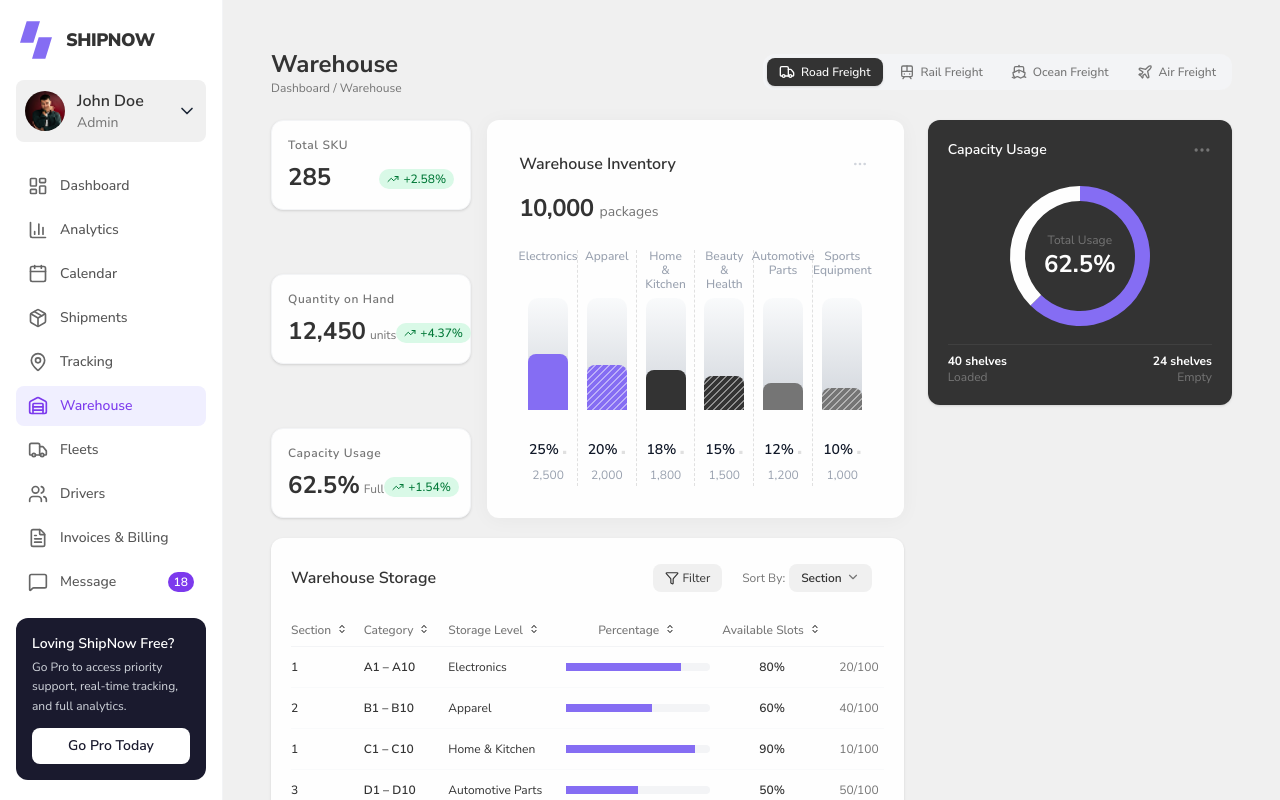
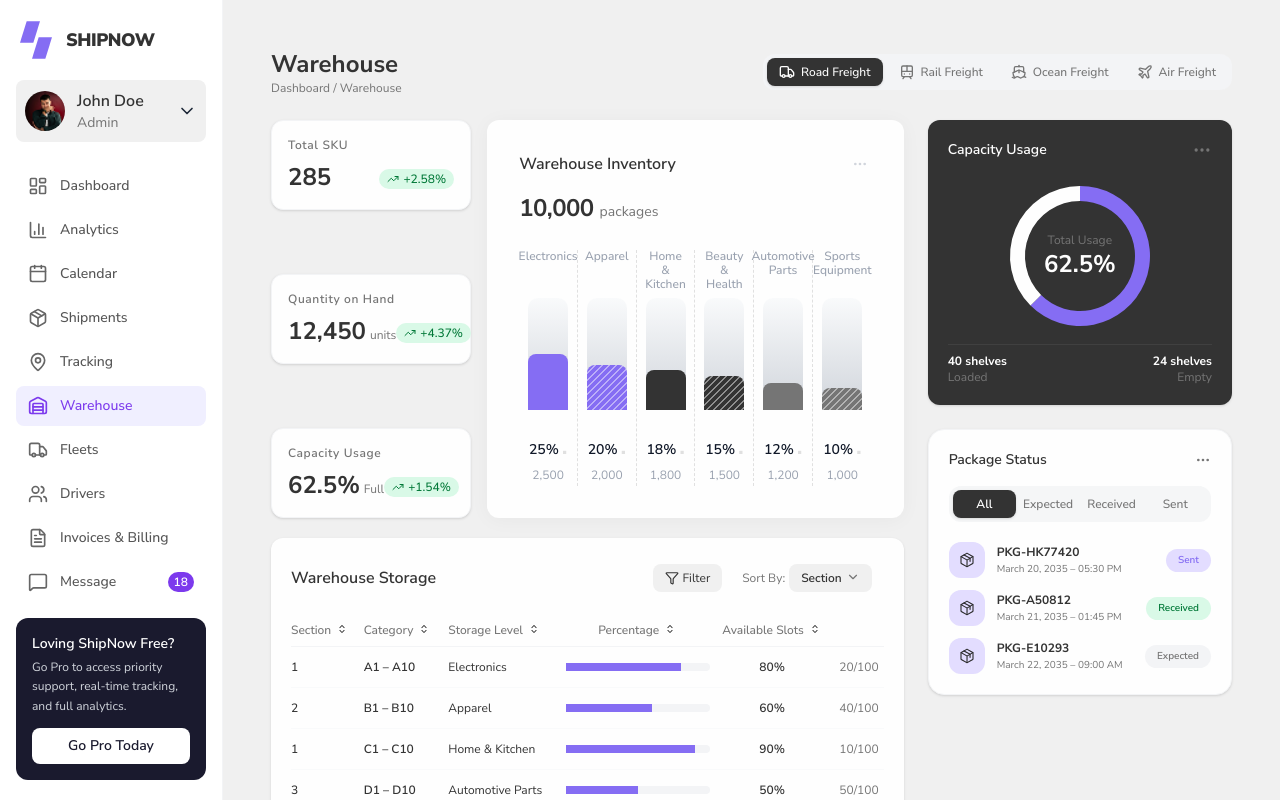
Before and after one commit to gmnayem631/ship-now, a Next.js app: page /warehouse in a window 1280 px wide. Shown: the top 800 px of the page. Built offline with nearby package versions, Linux system fonts and the light colour scheme.

Commit message:
feat: add PackageStatus component and related data for package tracking

```diff
--- a/app/(dashboard)/warehouse/page.tsx
+++ b/app/(dashboard)/warehouse/page.tsx
@@ -1,5 +1,6 @@
 import { CapacityUsageCard } from "@/app/components/warehouse/CapacityUsageCard";
 import { MetricCard } from "@/app/components/warehouse/MetricCard";
+import { PackageStatus } from "@/app/components/warehouse/PackageStatus";
 import WarehouseHeader from "@/app/components/warehouse/WarehouseHeader";
 import WarehouseInventory from "@/app/components/warehouse/WarehouseInventory";
 import { WarehouseMap } from "@/app/components/warehouse/WarehouseMap";
@@ -52,7 +53,7 @@ export default function WarehouseDashboard() {
           <CapacityUsageCard />
 
           {/* Add PackageStatus and ActivityLog here once you create their components */}
-          {/* <PackageStatus /> */}
+          <PackageStatus />
           {/* <ActivityLog /> */}
         </div>
       </div>
--- /dev/null
+++ b/app/components/warehouse/PackageIcon.tsx
@@ -0,0 +1,51 @@
+import React from "react";
+
+const PackageIcon = () => {
+  return (
+    <svg
+      width="16"
+      height="16"
+      viewBox="0 0 22 22"
+      fill="none"
+      xmlns="http://www.w3.org/2000/svg"
+    >
+      <path
+        fillRule="evenodd"
+        clipRule="evenodd"
+        d="M10.325 1.31015C10.5305 1.19244 10.7632 1.13049 11 1.13049C11.2368 1.13049 11.4695 1.19244 11.675 1.31015L19.2372 5.56387C19.4487 5.68401 19.6248 5.85781 19.7478 6.06773C19.8708 6.27766 19.9362 6.51629 19.9375 6.75957L19.9375 6.76327L19.9375 15.2367H19.25L19.9375 15.2404C19.9362 15.4837 19.8708 15.7223 19.7478 15.9322C19.6248 16.1422 19.4487 16.316 19.2372 16.4361L19.2347 16.4375L11.675 20.6898C11.4695 20.8075 11.2368 20.8695 11 20.8695C10.7632 20.8695 10.5305 20.8075 10.325 20.6898L2.76529 16.4375L2.76285 16.4361C2.5513 16.316 2.37516 16.1422 2.2522 15.9322C2.12925 15.7223 2.06382 15.4837 2.06251 15.2404L2.0625 15.2367V6.75957C2.06381 6.51629 2.12925 6.27766 2.2522 6.06773C2.37516 5.85781 2.5513 5.68401 2.76285 5.56388L2.76529 5.56249L10.325 1.31015ZM18.5625 15.2334V6.76658C18.5624 6.7652 18.562 6.76386 18.5613 6.76266C18.5606 6.76144 18.5596 6.76041 18.5584 6.75967C18.5583 6.75962 18.5585 6.75972 18.5584 6.75967L11 2.50807L3.44184 6.75953C3.44176 6.75958 3.44192 6.75948 3.44184 6.75953C3.44063 6.76027 3.43939 6.76144 3.43867 6.76266C3.43797 6.76386 3.43757 6.76521 3.4375 6.76659V15.2334C3.43757 15.2348 3.43797 15.2361 3.43867 15.2373C3.43938 15.2385 3.44038 15.2395 3.44158 15.2403C3.4415 15.2402 3.44167 15.2403 3.44158 15.2403L11 19.4919L18.5582 15.2404C18.5581 15.2405 18.5582 15.2404 18.5582 15.2404C18.5594 15.2397 18.5606 15.2385 18.5613 15.2373C18.562 15.2361 18.5624 15.2348 18.5625 15.2334Z"
+        fill="#333333"
+      />
+      <path
+        fillRule="evenodd"
+        clipRule="evenodd"
+        d="M10.325 1.31015C10.5305 1.19244 10.7632 1.13049 11 1.13049C11.2368 1.13049 11.4695 1.19244 11.675 1.31015L19.2372 5.56387C19.4487 5.68401 19.6248 5.85781 19.7478 6.06773C19.8708 6.27766 19.9362 6.51629 19.9375 6.75957L19.9375 6.76327L19.9375 15.2367H19.25L19.9375 15.2404C19.9362 15.4837 19.8708 15.7223 19.7478 15.9322C19.6248 16.1422 19.4487 16.316 19.2372 16.4361L19.2347 16.4375L11.675 20.6898C11.4695 20.8075 11.2368 20.8695 11 20.8695C10.7632 20.8695 10.5305 20.8075 10.325 20.6898L2.76529 16.4375L2.76285 16.4361C2.5513 16.316 2.37516 16.1422 2.2522 15.9322C2.12925 15.7223 2.06382 15.4837 2.06251 15.2404L2.0625 15.2367V6.75957C2.06381 6.51629 2.12925 6.27766 2.2522 6.06773C2.37516 5.85781 2.5513 5.68401 2.76285 5.56388L2.76529 5.56249L10.325 1.31015ZM18.5625 15.2334V6.76658C18.5624 6.7652 18.562 6.76386 18.5613 6.76266C18.5606 6.76144 18.5596 6.76041 18.5584 6.75967C18.5583 6.75962 18.5585 6.75972 18.5584 6.75967L11 2.50807L3.44184 6.75953C3.44176 6.75958 3.44192 6.75948 3.44184 6.75953C3.44063 6.76027 3.43939 6.76144 3.43867 6.76266C3.43797 6.76386 3.43757 6.76521 3.4375 6.76659V15.2334C3.43757 15.2348 3.43797 15.2361 3.43867 15.2373C3.43938 15.2385 3.44038 15.2395 3.44158 15.2403C3.4415 15.2402 3.44167 15.2403 3.44158 15.2403L11 19.4919L18.5582 15.2404C18.5581 15.2405 18.5582 15.2404 18.5582 15.2404C18.5594 15.2397 18.5606 15.2385 18.5613 15.2373C18.562 15.2361 18.5624 15.2348 18.5625 15.2334Z"
+        fill="black"
+        fillOpacity="0.2"
+      />
+      <path
+        fillRule="evenodd"
+        clipRule="evenodd"
+        d="M6.273 3.70701C6.45637 3.37454 6.87456 3.25367 7.20703 3.43704L15.543 8.0347C15.7623 8.15565 15.8984 8.38627 15.8984 8.6367V13.1055C15.8984 13.4852 15.5906 13.793 15.2109 13.793C14.8312 13.793 14.5234 13.4852 14.5234 13.1055V9.04265L6.54297 4.64105C6.21049 4.45768 6.08962 4.03949 6.273 3.70701Z"
+        fill="#333333"
+      />
+      <path
+        fillRule="evenodd"
+        clipRule="evenodd"
+        d="M6.273 3.70701C6.45637 3.37454 6.87456 3.25367 7.20703 3.43704L15.543 8.0347C15.7623 8.15565 15.8984 8.38627 15.8984 8.6367V13.1055C15.8984 13.4852 15.5906 13.793 15.2109 13.793C14.8312 13.793 14.5234 13.4852 14.5234 13.1055V9.04265L6.54297 4.64105C6.21049 4.45768 6.08962 4.03949 6.273 3.70701Z"
+        fill="black"
+        fill-opacity="0.2"
+      />
+      <path
+        d="M3.17927 5.81042C2.84762 5.62555 2.4289 5.74454 2.24403 6.07619C2.05916 6.40785 2.17816 6.82657 2.50981 7.01143L10.3864 11.402L10.3125 20.1723C10.3093 20.552 10.6145 20.8624 10.9942 20.8656C11.3739 20.8688 11.6843 20.5636 11.6875 20.1839L11.7615 11.402L19.4951 7.0087C19.8252 6.82115 19.9408 6.40148 19.7533 6.07134C19.5657 5.74119 19.146 5.6256 18.8159 5.81315L11.0742 10.2111L3.17927 5.81042Z"
+        fill="#333333"
+      />
+      <path
+        d="M3.17927 5.81042C2.84762 5.62555 2.4289 5.74454 2.24403 6.07619C2.05916 6.40785 2.17816 6.82657 2.50981 7.01143L10.3864 11.402L10.3125 20.1723C10.3093 20.552 10.6145 20.8624 10.9942 20.8656C11.3739 20.8688 11.6843 20.5636 11.6875 20.1839L11.7615 11.402L19.4951 7.0087C19.8252 6.82115 19.9408 6.40148 19.7533 6.07134C19.5657 5.74119 19.146 5.6256 18.8159 5.81315L11.0742 10.2111L3.17927 5.81042Z"
+        fill="black"
+        fillOpacity="0.2"
+      />
+    </svg>
+  );
+};
+
+export default PackageIcon;
--- /dev/null
+++ b/app/components/warehouse/PackageStatus.tsx
@@ -0,0 +1,98 @@
+"use client";
+
+import React, { useState } from "react";
+import { MoreHorizontal } from "lucide-react";
+import {
+  PackageItem,
+  packagesData,
+  StatusType,
+} from "@/app/data/packageStatusData";
+import PackageIcon from "./PackageIcon";
+
+export const PackageStatus: React.FC = () => {
+  const [activeTab, setActiveTab] = useState<StatusType>("All");
+
+  const filteredPackages = packagesData.filter((pkg) => {
+    if (activeTab === "All") return true;
+    return pkg.status === activeTab;
+  });
+
+  const getStatusBadgeStyle = (status: PackageItem["status"]) => {
+    switch (status) {
+      case "Sent":
+        return "bg-[#E3DDFF] text-[#856DF3]";
+      case "Received":
+        return "bg-[#D9F9E7] text-[#007837]";
+      case "Expected":
+        return "bg-gray-100 text-[#757575]";
+      default:
+        return "bg-gray-100 text-[#757575]";
+    }
+  };
+
+  return (
+    <div className="space-y-4 rounded-2xl border border-gray-100 bg-[#FEFEFE] p-5 shadow-sm">
+      {/* Header */}
+      <div className="flex items-center justify-between">
+        <h3 className="text-sm font-semibold text-[#333333]">Package Status</h3>
+        <button className="text-[#757575] transition-colors hover:text-[#333333]">
+          <MoreHorizontal className="h-4 w-4" />
+        </button>
+      </div>
+
+      {/* Filter Tabs */}
+      <div className="flex rounded-xl bg-gray-100/80 p-1 text-xs font-medium text-[#757575]">
+        {(["All", "Expected", "Received", "Sent"] as StatusType[]).map(
+          (tab) => (
+            <button
+              key={tab}
+              onClick={() => setActiveTab(tab)}
+              className={`flex-1 rounded-lg py-1.5 text-center transition-all ${
+                activeTab === tab
+                  ? "bg-[#333333] font-semibold text-[#FEFEFE] shadow-sm"
+                  : "hover:text-[#333333]"
+              }`}
+            >
+              {tab}
+            </button>
+          ),
+        )}
+      </div>
+
+      {/* Package Items List */}
+      <div className="space-y-3 pt-1">
+        {filteredPackages.map((pkg) => (
+          <div key={pkg.id} className="flex items-center justify-between">
+            <div className="flex items-center space-x-3">
+              {/* Icon Container */}
+              <div className="rounded-xl bg-[#E3DDFF] p-2.5 text-[#333]">
+                <PackageIcon />
+              </div>
+
+              {/* Package Details */}
+              <div>
+                <p className="text-xs font-bold text-[#333333]">{pkg.id}</p>
+                <p className="mt-0.5 text-[10px] text-[#757575]">{pkg.date}</p>
+              </div>
+            </div>
+
+            {/* Status Badge */}
+            <span
+              className={`rounded-full px-3 py-1 text-[10px] font-semibold ${getStatusBadgeStyle(
+                pkg.status,
+              )}`}
+            >
+              {pkg.status}
+            </span>
+          </div>
+        ))}
+
+        {filteredPackages.length === 0 && (
+          <p className="py-4 text-center text-xs text-[#757575]">
+            No packages found for this status.
+          </p>
+        )}
+      </div>
+    </div>
+  );
+};
--- /dev/null
+++ b/app/data/packageStatusData.ts
@@ -0,0 +1,25 @@
+export type StatusType = "All" | "Expected" | "Received" | "Sent";
+
+export interface PackageItem {
+  id: string;
+  date: string;
+  status: "Sent" | "Received" | "Expected";
+}
+
+export const packagesData: PackageItem[] = [
+  {
+    id: "PKG-HK77420",
+    date: "March 20, 2035 – 05:30 PM",
+    status: "Sent",
+  },
+  {
+    id: "PKG-A50812",
+    date: "March 21, 2035 – 01:45 PM",
+    status: "Received",
+  },
+  {
+    id: "PKG-E10293",
+    date: "March 22, 2035 – 09:00 AM",
+    status: "Expected",
+  },
+];
```
